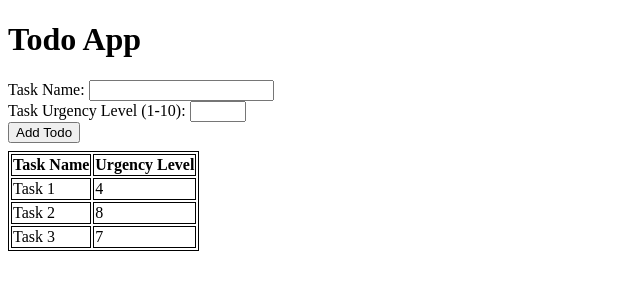
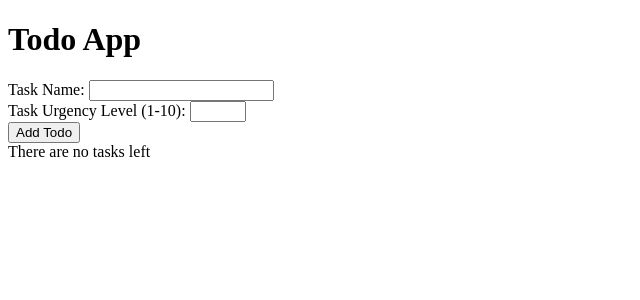
Before and after one commit to Nielam-Dass/Todo-App-Collection, a React (Vite) app in the folder todo_apps/001-react-ts-app/: page / in a window 1280 px wide. Shown: the top 300 px of the page, without its empty margins (0-640 px from the left). Built offline with nearby package versions, Linux system fonts and the light colour scheme.

Commit message:
TodoList component displays message when there are no tasks

```diff
--- a/todo_apps/001-react-ts-app/src/App.tsx
+++ b/todo_apps/001-react-ts-app/src/App.tsx
@@ -4,20 +4,7 @@ import TodoList from "./TodoList";
 import Task from "./Task";
 
 function App(): JSX.Element {
-  const [tasks, setTasks] = useState<Task[]>([
-    {
-      taskName: "Task 1",
-      taskUrgency: 4
-    },
-    {
-      taskName: "Task 2",
-      taskUrgency: 8
-    },
-    {
-      taskName: "Task 3",
-      taskUrgency: 7
-    },
-  ]);
+  const [tasks, setTasks] = useState<Task[]>([]);
 
   function addTask(newTask: Task): void{
     setTasks((t: Task[]): Task[] => {
--- a/todo_apps/001-react-ts-app/src/TodoList.tsx
+++ b/todo_apps/001-react-ts-app/src/TodoList.tsx
@@ -8,6 +8,13 @@ interface TodoListProps {
 }
 
 function TodoList(props: TodoListProps): JSX.Element {
+    if(props.tasks.length==0){
+        return (
+            <>
+            <div>There are no tasks left</div>
+            </>
+        )
+    }
     return (
         <>
         <table>
```
